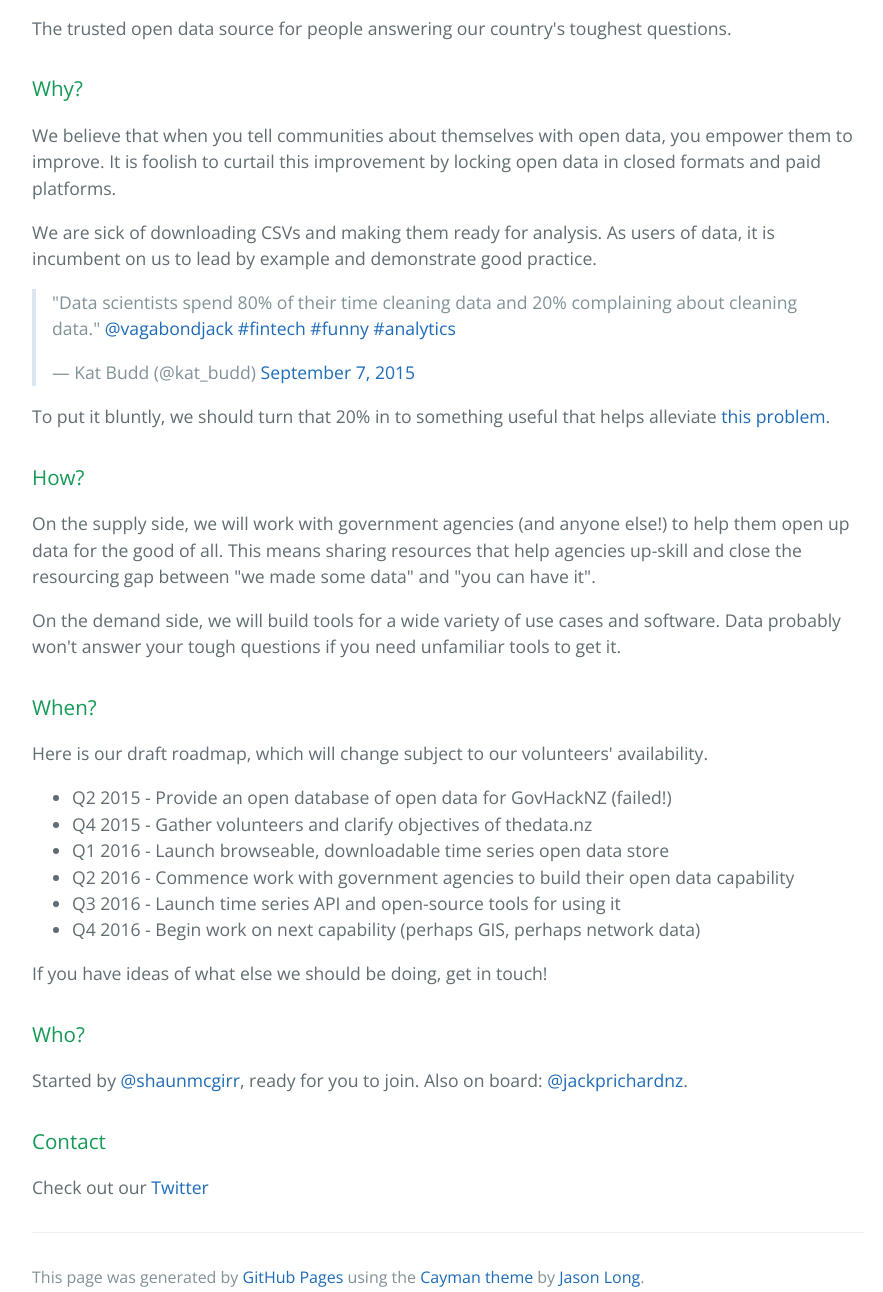
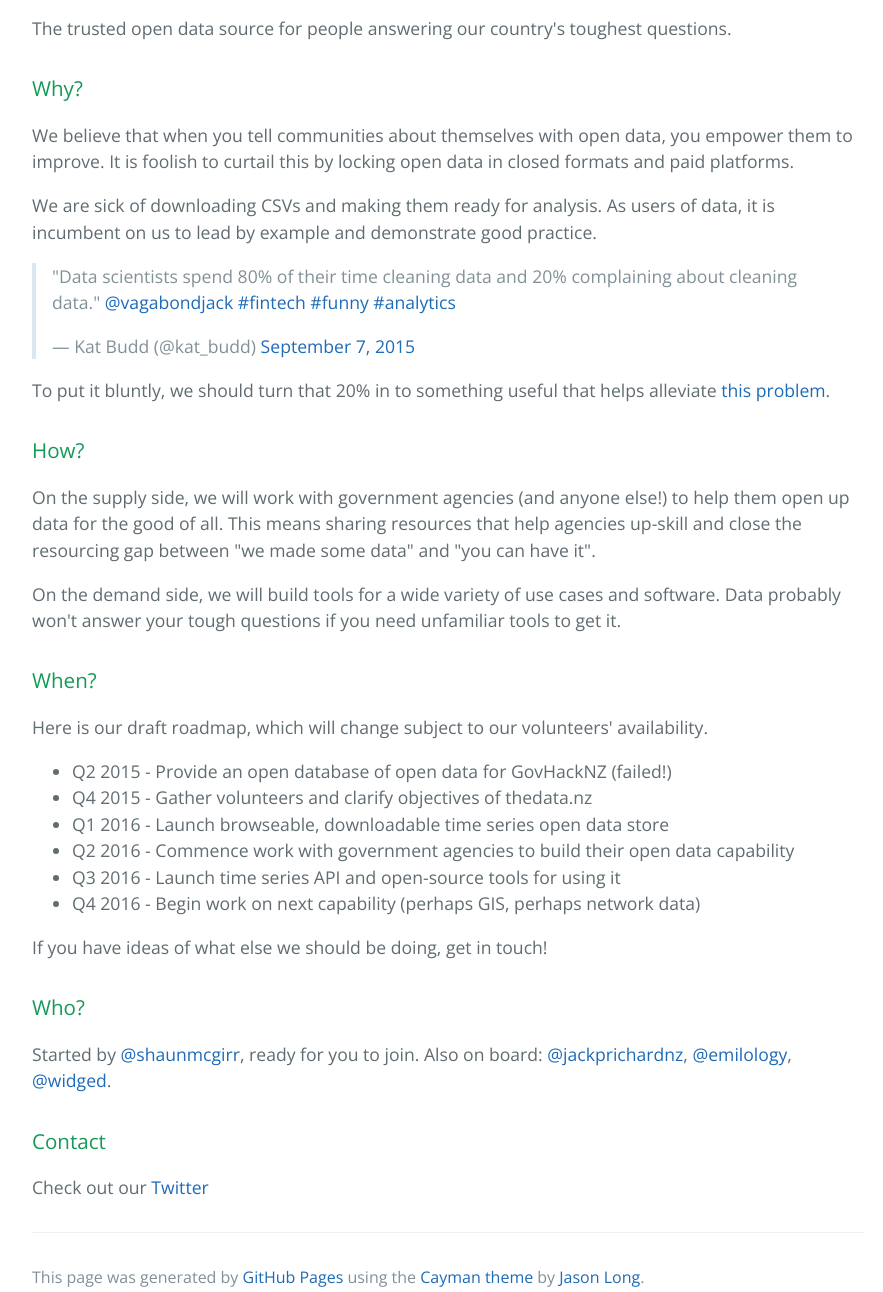
Before and after one commit to thedatanz/thedatanz.github.io, a plain HTML site: page index.html in a window 1280 px wide. Shown: the part 382-1674 px from the top of the page, without its empty margins (192-1075 px from the left). Drawn offline with nearby package versions, Linux system fonts and the light colour scheme.

Commit message:
Adding others

```diff
--- a/index.html
+++ b/index.html
@@ -33,7 +33,7 @@
 <h3>
 <a id="why" class="anchor" href="#why" aria-hidden="true"><span class="octicon octicon-link"></span></a>Why?</h3>
 
-<p>We believe that when you tell communities about themselves with open data, you empower them to improve. It is foolish to curtail this improvement by locking open data in closed formats and paid platforms.</p>
+<p>We believe that when you tell communities about themselves with open data, you empower them to improve. It is foolish to curtail this by locking open data in closed formats and paid platforms.</p>
 
 <p>We are sick of downloading CSVs and making them ready for analysis. As users of data, it is incumbent on us to lead by example and demonstrate good practice.</p>
 
@@ -67,7 +67,7 @@
 <h3>
 <a id="who" class="anchor" href="#who" aria-hidden="true"><span class="octicon octicon-link"></span></a>Who?</h3>
 
-<p>Started by <a href="https://github.com/shaunmcgirr" class="user-mention">@shaunmcgirr</a>, ready for you to join. Also on board: <a href="https://twitter.com/jackprichardnz" class="user-mention">@jackprichardnz</a>.</p>
+<p>Started by <a href="https://github.com/shaunmcgirr" class="user-mention">@shaunmcgirr</a>, ready for you to join. Also on board: <a href="https://twitter.com/jackprichardnz" class="user-mention">@jackprichardnz</a>, <a href="https://twitter.com/emilology" class="user-mention">@emilology</a>, <a href="https://twitter.com/widged" class="user-mention">@widged</a>.</p>
 
 <h3>
 <a id="contact" class="anchor" href="#contact" aria-hidden="true"><span class="octicon octicon-link"></span></a>Contact</h3>
```
